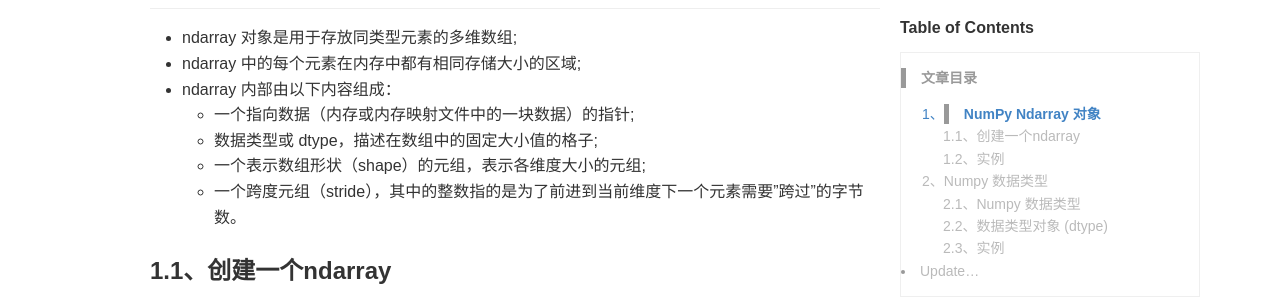
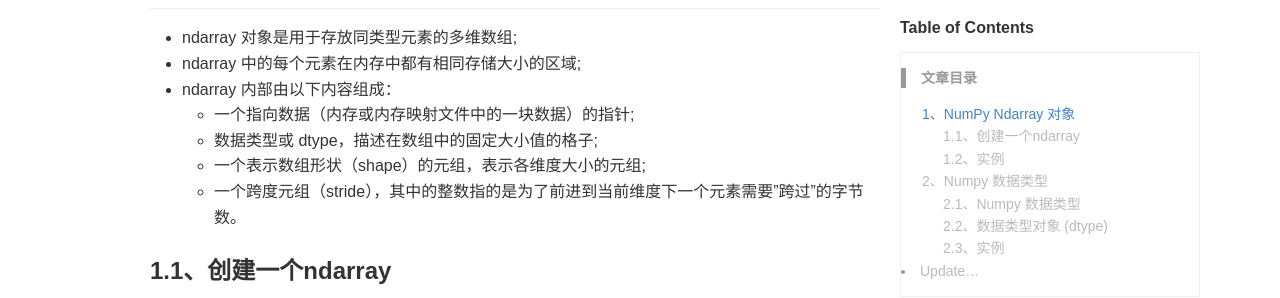
Before and after one commit to lazwan/lazywa.github.io, a Jekyll site: the page built from _posts/2020-01-30-numpy.md, in a window 1280 px wide and 900 px high. Shown: the part 308-606 px from the top of the window. Built offline with Jekyll 4.4.1, drawn with Linux system fonts in a browser that asks for light colours; comment, search, counter and statistics services are not loaded; some of the changed text lies outside the part shown.

```diff
--- a/_posts/2020-01-30-numpy.md
+++ b/_posts/2020-01-30-numpy.md
@@ -8,7 +8,7 @@ keywords: Numpy, Notes
 
 学习python关于numpy的一些用法
 
-## 1、__NumPy Ndarray 对象__
+## 1、NumPy Ndarray 对象
 
 - ndarray 对象是用于存放同类型元素的多维数组;
 - ndarray 中的每个元素在内存中都有相同存储大小的区域;
```
